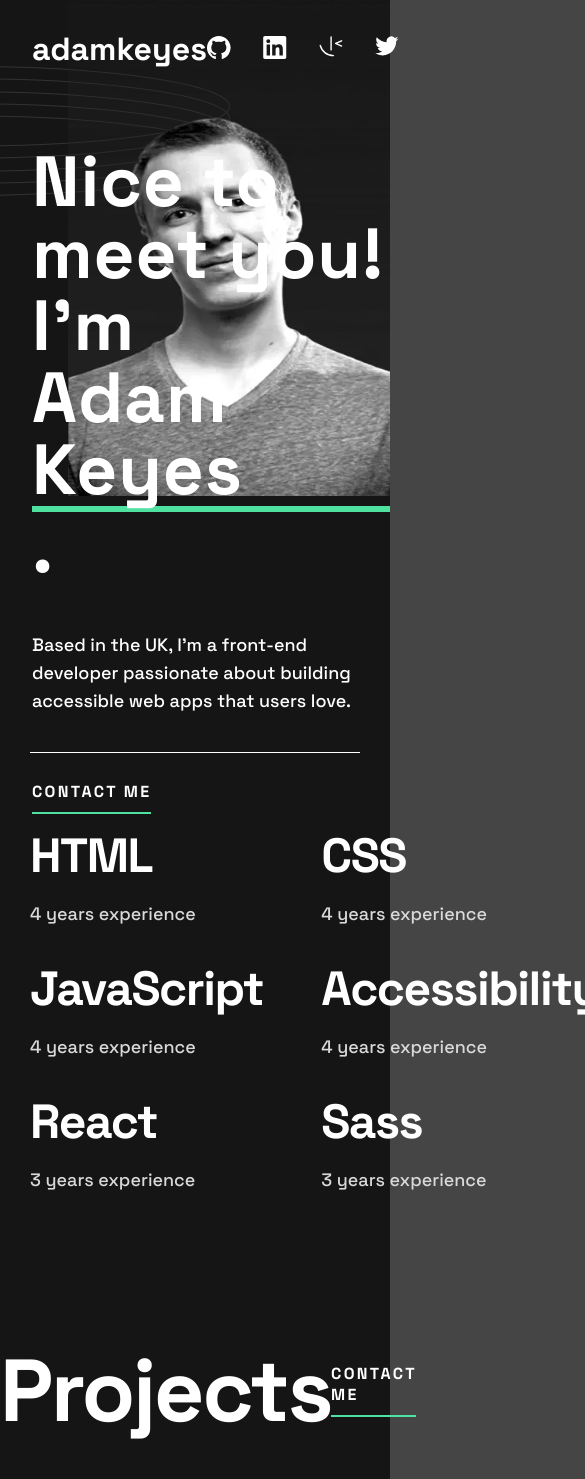
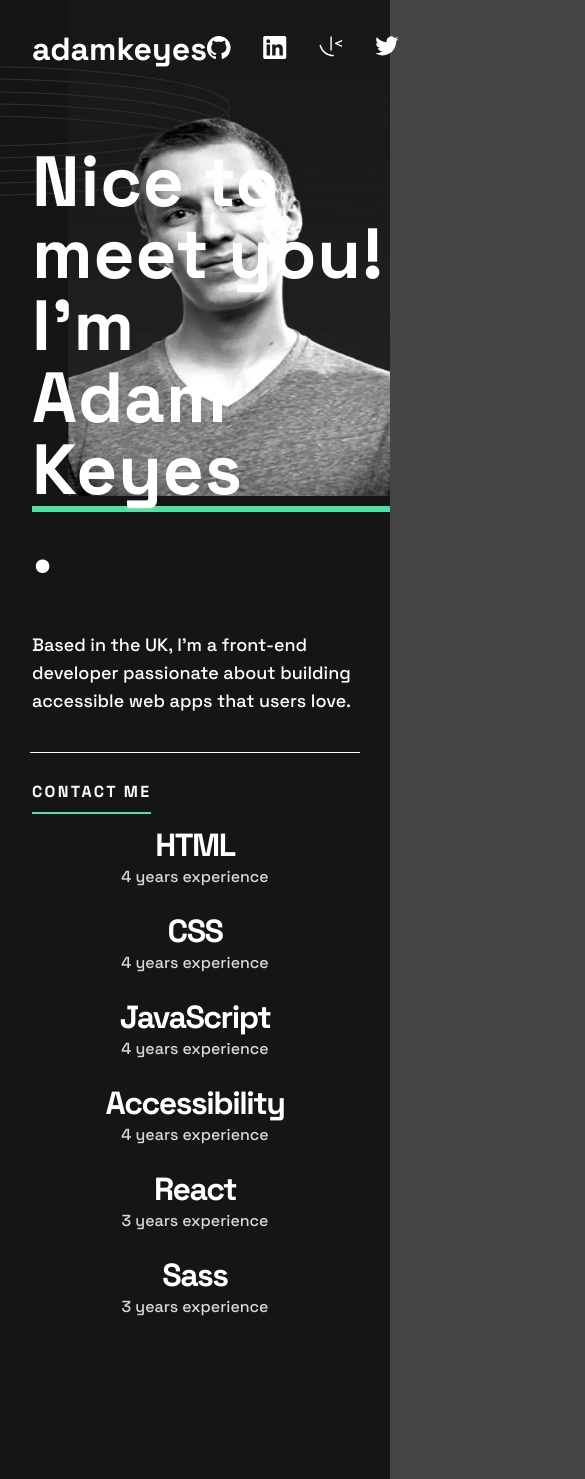
Before and after one commit to jakegodsall/developer-portfolio-frontend, a React (Vite) app: page / in a window 390 px wide. Shown: the top 1479 px of the page, 585 px wide, since content can reach past the window. Built offline with nearby package versions, Linux system fonts and the light colour scheme.

Commit message:
added mobile layout to skill section

```diff
--- a/src/components/Skills/SkillsItem/SkillsItem.module.scss
+++ b/src/components/Skills/SkillsItem/SkillsItem.module.scss
@@ -5,11 +5,20 @@
         font-weight: 700;
         margin: 0;
         margin-bottom: 1.4rem;
+
+        @media only screen and (max-width: 600px) {
+            font-size: 3.2rem;
+            margin-bottom: 0.1rem;
+        }
     }
+
     &__experience {
         color: hsla(0, 0%, 85%, 1);
         margin: 0;
         font-size: 1.8rem;
-        line-height: 2.8rem;
+
+        @media only screen and (max-width: 600px) {
+            font-size: 1.6rem;
+        }
     }
 }
--- a/src/components/Skills/SkillsList/SkillsList.module.scss
+++ b/src/components/Skills/SkillsList/SkillsList.module.scss
@@ -11,4 +11,11 @@
         grid-template-columns: repeat(2, 1fr);
         grid-template-rows: repeat(3, 1fr);
     }
+
+    @media only screen and (max-width: 600px) {
+        text-align: center;
+        grid-template-columns: 1fr;
+        grid-template-rows: repeat(6, 1fr);
+        gap: 2.4rem;
+    }
 }
```
